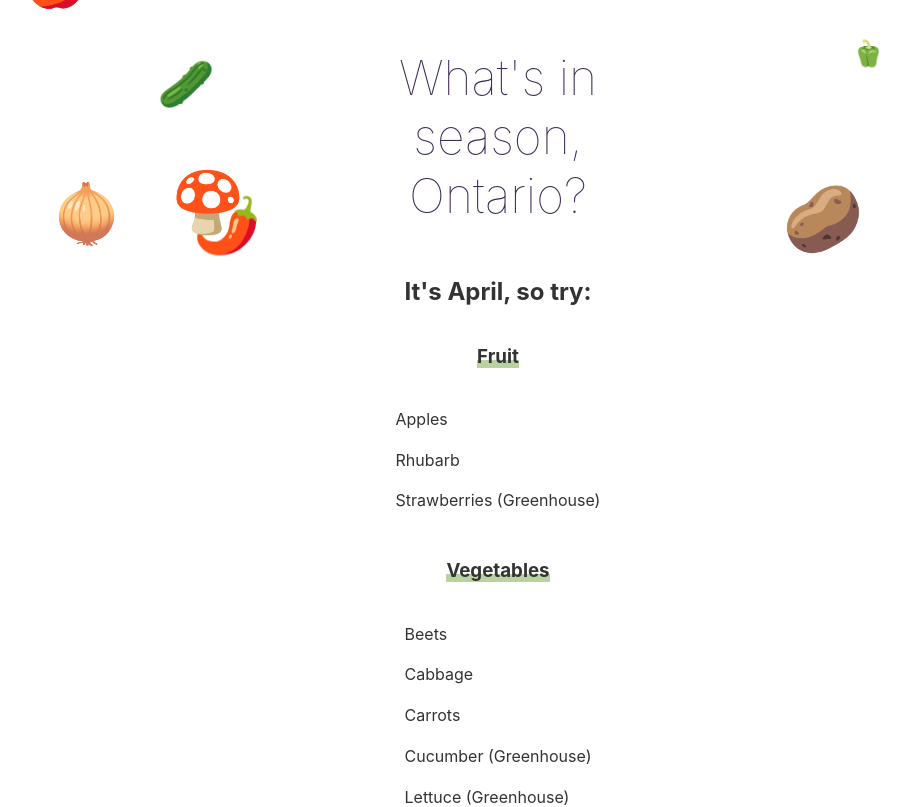
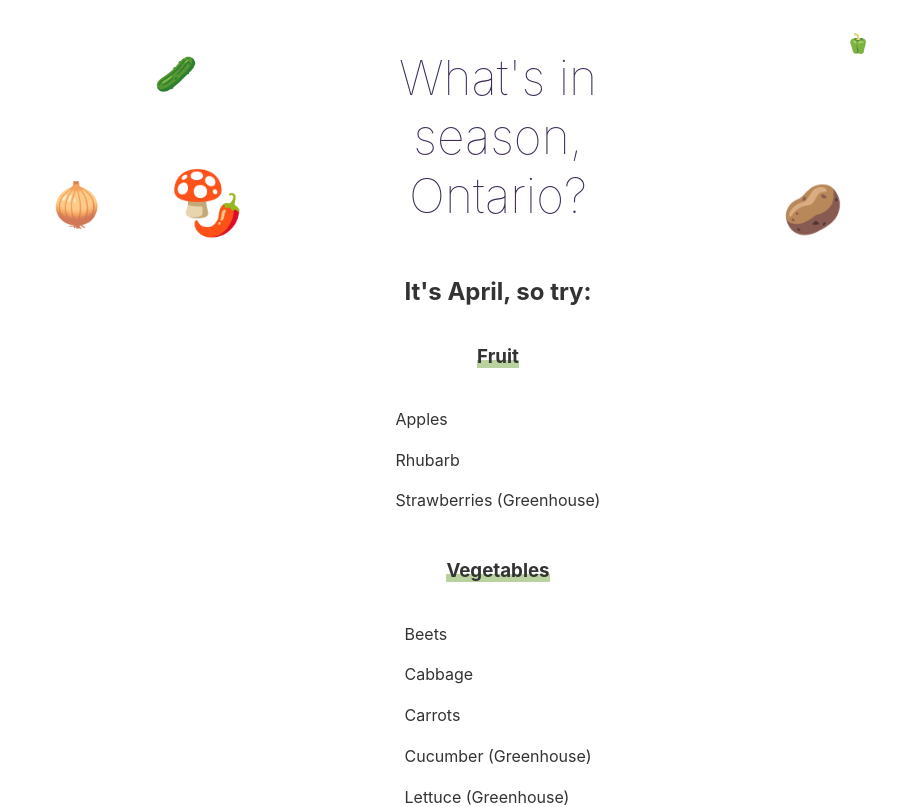
Before and after one commit to andreidobrinski/produce-in-season, a Svelte app: page / in a window 1280 px wide. Shown: the top 807 px of the page, without its empty margins (142-1053 px from the left). Built offline with nearby package versions, Linux system fonts and the light colour scheme.

Commit message:
update css to avoid scroll issues

```diff
--- a/src/Confetti.svelte
+++ b/src/Confetti.svelte
@@ -38,18 +38,23 @@
 
 <div role="presentation">
   {#each confetti as c}
-    <span style="left: {c.x}%; top: {c.y}%; transform: scale({c.r});">
+    <span class="confet" style="left: {c.x}%; top: {c.y}%; transform: scale({c.r});">
       {c.character}
     </span>
   {/each}
 </div>
 
 <style>
-  div {
-    max-width: 100vw;
+  div[role="presentation"] {
+    position: fixed;
+    top: 0;
+    left: 0;
+    width: 100vw;
+    height: 100vh;
+    overflow: hidden;
+    z-index: -1;
   }
-  span {
-    z-index: -1;
+  span.confet {
     position: absolute;
     font-size: 3em;
   }
```
